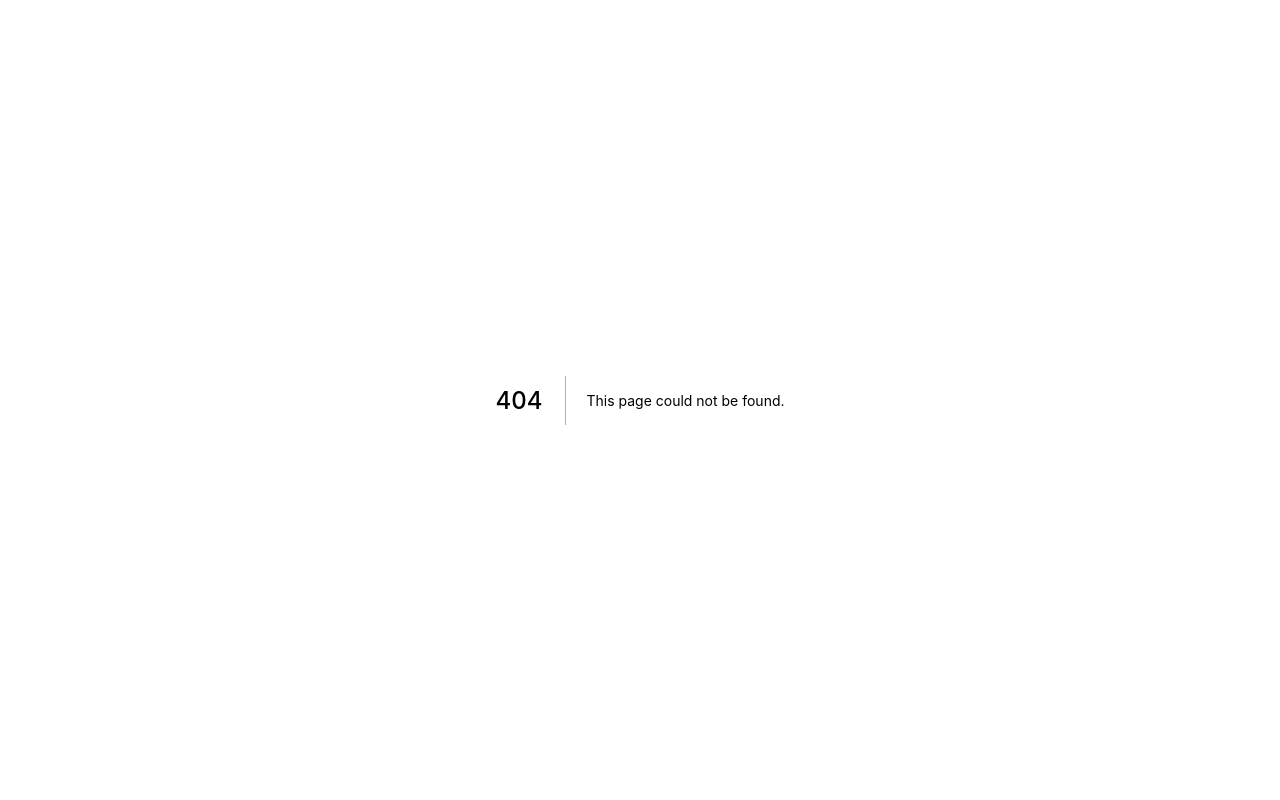
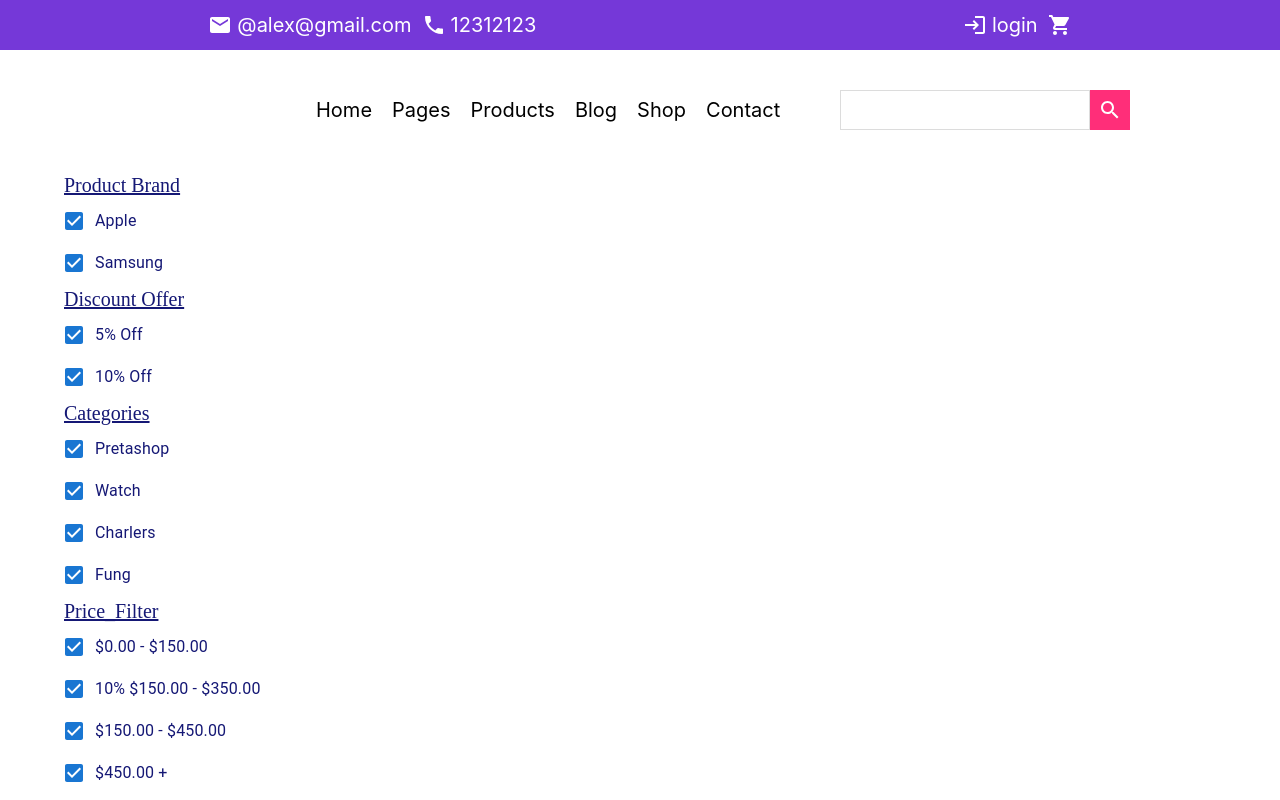
Before and after one commit to charleskan/shopping-mall, a Next.js app: page /productPage in a window 1280 px wide. Before the commit this address had no page. Built offline with nearby package versions, Linux system fonts and the light colour scheme.

Commit message:
producyPage

```diff
--- /dev/null
+++ b/src/components/Categories.tsx
@@ -0,0 +1,33 @@
+import { Checkbox, FormControlLabel, FormGroup } from '@mui/material'
+import css from '../styles/SlideFilter.module.css'
+
+
+export default function Categories() {
+	return (
+		<div >
+			<u className={css.filter}>Categories</u>
+			<FormGroup className={css.checkbox}>
+				<FormControlLabel
+                    className={css.checkbox}
+					control={<Checkbox defaultChecked />}
+					label='Pretashop'
+				/>
+				<FormControlLabel
+                    className={css.checkbox}
+					control={<Checkbox defaultChecked/>}
+					label='Watch'
+                />
+                <FormControlLabel
+                    className={css.checkbox}
+					control={<Checkbox defaultChecked/>}
+					label='Charlers'
+                />
+                <FormControlLabel
+                    className={css.checkbox}
+					control={<Checkbox defaultChecked/>}
+					label='Fung'
+                />
+			</FormGroup>
+		</div>
+	)
+}
--- /dev/null
+++ b/src/components/Discounr_offer.tsx
@@ -0,0 +1,22 @@
+import { Checkbox, FormControlLabel, FormGroup } from '@mui/material'
+import css from '../styles/SlideFilter.module.css'
+
+export default function Discount_offer() {
+	return (
+		<div >
+			<u className={css.filter}>Discount Offer</u>
+			<FormGroup className={css.checkbox}>
+				<FormControlLabel
+                    className={css.checkbox}
+					control={<Checkbox defaultChecked />}
+					label='5% Off'
+				/>
+				<FormControlLabel
+                    className={css.checkbox}
+					control={<Checkbox defaultChecked/>}
+					label='10% Off'
+                />
+			</FormGroup>
+		</div>
+	)
+}
--- /dev/null
+++ b/src/components/HeadTitle.tsx
@@ -0,0 +1,11 @@
+import Head from 'next/head'
+
+export function HeadTitle() {
+    return (
+        <Head>
+            <title>Online Shop</title>
+            <meta name='description' content='Generated by create next app' />
+            <link rel='icon' href='/favicon.ico' />
+        </Head>
+    )
+}
--- /dev/null
+++ b/src/components/Price_filter.tsx
@@ -0,0 +1,32 @@
+import { Checkbox, FormControlLabel, FormGroup } from '@mui/material'
+import css from '../styles/SlideFilter.module.css'
+
+export default function Price_filter() {
+	return (
+		<div className={css.width}>
+			<u className={css.filter}>Price_Filter</u>
+			<FormGroup className={css.checkbox}>
+				<FormControlLabel
+                    className={css.checkbox}
+					control={<Checkbox defaultChecked />}
+					label='$0.00 - $150.00'
+				/>
+				<FormControlLabel
+                    className={css.checkbox}
+					control={<Checkbox defaultChecked/>}
+					label='10% $150.00 - $350.00'
+                />
+				<FormControlLabel
+                    className={css.checkbox}
+					control={<Checkbox defaultChecked/>}
+					label='$150.00 - $450.00'
+                />
+				<FormControlLabel
+                    className={css.checkbox}
+					control={<Checkbox defaultChecked/>}
+					label='$450.00 +'
+                />
+			</FormGroup>
+		</div>
+	)
+}
--- /dev/null
+++ b/src/components/Product_Brand.tsx
@@ -0,0 +1,22 @@
+import { Checkbox, FormControlLabel, FormGroup } from '@mui/material'
+import css from '../styles/SlideFilter.module.css'
+
+export default function Product_Brand() {
+	return (
+		<div >
+			<u className={css.filter}>Product Brand</u>
+			<FormGroup className={css.checkbox}>
+				<FormControlLabel
+                    className={css.checkbox}
+					control={<Checkbox defaultChecked />}
+					label='Apple'
+				/>
+				<FormControlLabel
+                    className={css.checkbox}
+					control={<Checkbox defaultChecked/>}
+					label='Samsung'
+                />
+			</FormGroup>
+		</div>
+	)
+}
--- /dev/null
+++ b/src/components/SlideFilter.tsx
@@ -0,0 +1,16 @@
+import Discount_offer from "./Discounr_offer";
+import Product_Brand from "./Product_Brand";
+import Category from "./Categories";
+import Price_filter from "./Price_filter";
+import css from '../styles/SlideFilter.module.css'
+
+export default function SlideFilter() {
+    return (
+        <div className={css.slideFilter}>
+            <Product_Brand />
+            <Discount_offer />
+            <Category />
+            <Price_filter />
+        </div>
+    )
+}
--- /dev/null
+++ b/src/pages/productPage.tsx
@@ -0,0 +1,21 @@
+import { NextPage } from 'next'
+import { Navbar } from '../components/Navbar'
+import { HeadTitle } from '../components/HeadTitle'
+import { Heading } from '../components/Heading'
+import SlideFilter from '../components/SlideFilter'
+import { Container } from '@mui/system'
+
+const productPege: NextPage = () => {
+	return (
+		<>
+			<HeadTitle />
+			<Heading />
+			<Navbar />
+			<Container maxWidth="lg">
+				<SlideFilter />
+			</Container>
+		</>
+	)
+}
+
+export default productPege
--- /dev/null
+++ b/src/styles/SlideFilter.module.css
@@ -0,0 +1,21 @@
+.width {
+	  width: 20%;
+}
+
+
+.filter {
+	font-family: 'Josefin Sans';
+	font-size: 20px;
+	line-height: 30px;
+	text-align: center;
+	color: #151875;
+}
+
+.checkbox {
+	font-family: 'Lato';
+	font-style: normal;
+	font-size: 16px;
+	line-height: 30px;
+	text-align: center;
+    color: #151875;
+}
```
Also changed, not shown: src/pages/Error.tsx (+10 -0 lines).
